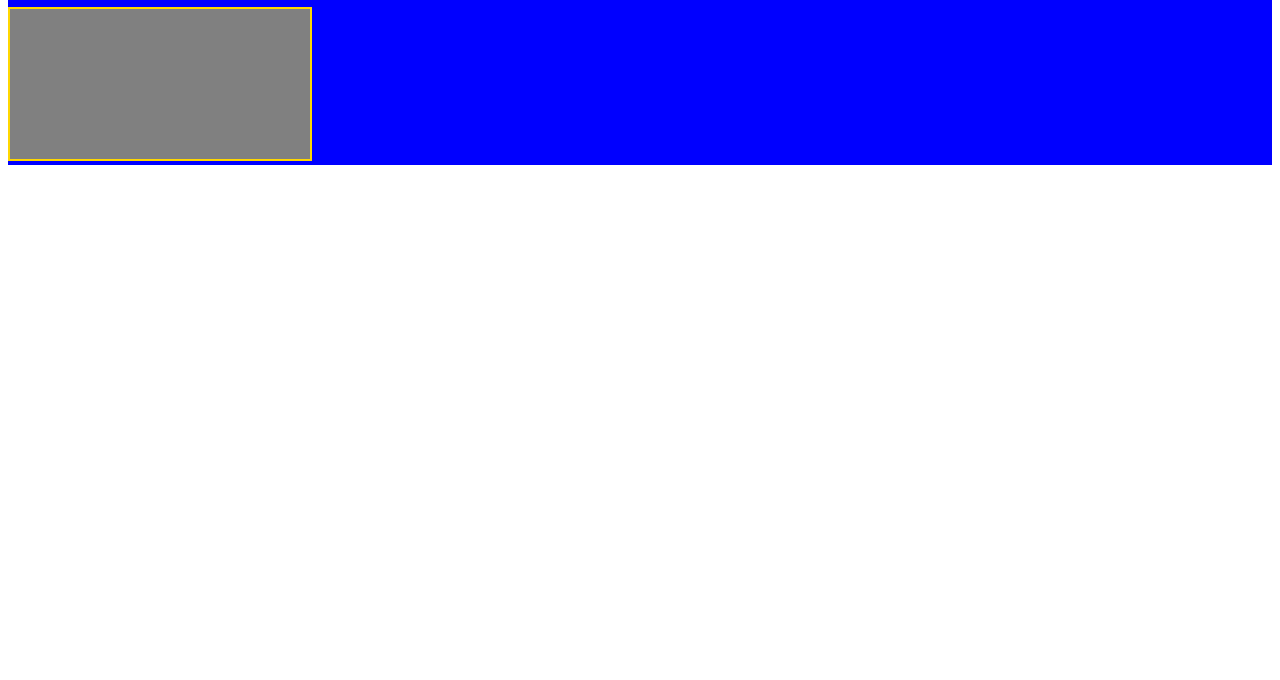
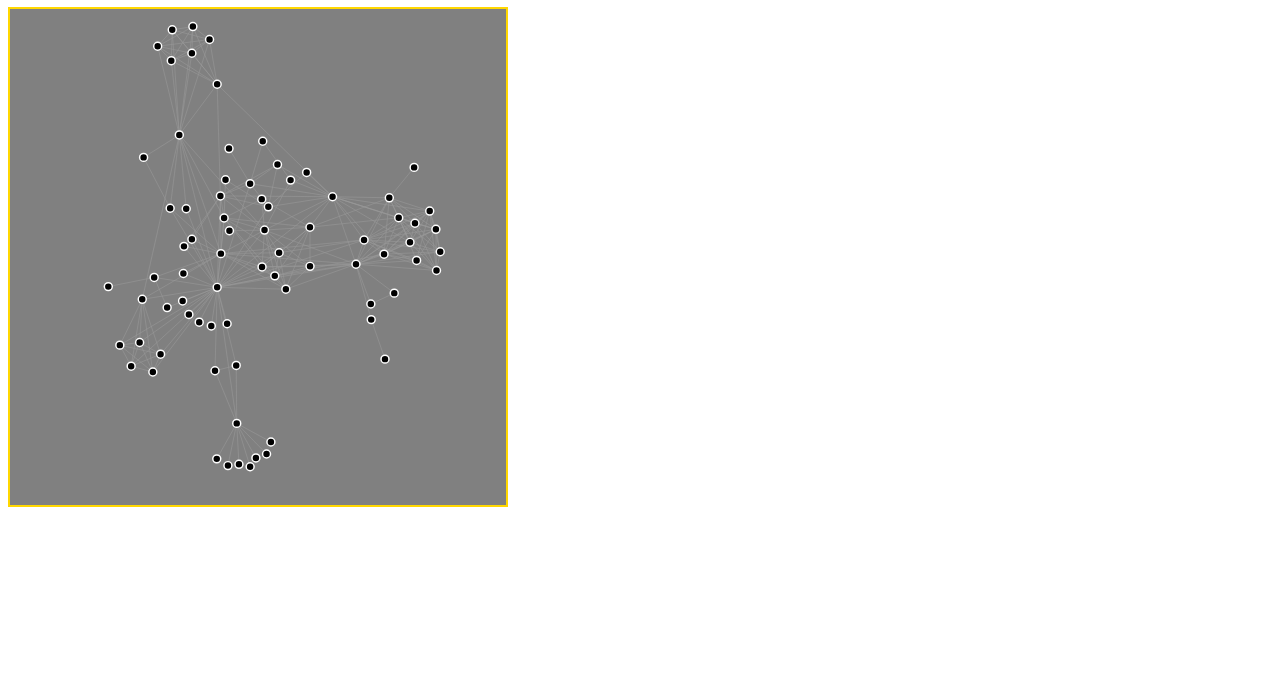
Before and after one commit to hariswb/networknarrative, a React app: page / in a window 1280 px wide. Shown: the part 120-800 px from the top of the page. Built offline with nearby package versions, Linux system fonts and the light colour scheme.

Commit message:
add working d3 graph force layout

```diff
--- a/package.json
+++ b/package.json
@@ -40,6 +40,7 @@
     "webpack-dev-server": "^3.9.0"
   },
   "dependencies": {
+    "d3": "^6.1.1",
     "react": "^16.12.0",
     "react-dom": "^16.12.0"
   }
--- a/src/components/chart.js
+++ b/src/components/chart.js
@@ -1,11 +1,87 @@
-import React from "react";
+import React, {useEffect,useState,useRef} from "react";
 import ReactDOM from "react-dom";
+import * as d3 from "d3"
 
-const svgStyle = {border: "2px solid gold",
-backgroundColor: "grey"}
 
-function Chart(){
-	return<svg style={svgStyle}/>
+function Chart(props){
+	const svgStyle = {border: "2px solid gold",
+	backgroundColor: "grey"}
+
+	const width = 500
+	const height = 500
+
+	const ref = useRef()
+	const drag = simulation => {
+		  function dragstarted(event) {
+		    if (!event.active) simulation.alphaTarget(0.3).restart();
+		    event.subject.fx = event.subject.x;
+		    event.subject.fy = event.subject.y;
+		  }
+		  function dragged(event) {
+		    event.subject.fx = event.x;
+		    event.subject.fy = event.y;
+		  }
+		  function dragended(event) {
+		    if (!event.active) simulation.alphaTarget(0);
+		    event.subject.fx = null;
+		    event.subject.fy = null;
+		  }
+		  return d3.drag()
+		      .on("start", dragstarted)
+		      .on("drag", dragged)
+		      .on("end", dragended);
+		}
+	useEffect(() => {
+	    const svg = d3.select(ref.current)
+	    			      .attr("viewBox", [0, 0, width, height]);
+
+		const links = props.edges.map(d => Object.create({"source": d[0],"target":d[1],"value":1}))
+  		const nodes = props.nodes.map(d => Object.create(d));
+
+	    const simulation = d3.forceSimulation(nodes)
+              .force("center", d3.forceCenter(width/2, height/2))
+              .force("charge", d3.forceManyBody())
+              .force("link", d3.forceLink(links).id(d => d.character))
+
+        const link = svg.append("g")
+	      .attr("stroke", "#999")
+	      .attr("stroke-opacity", 0.6)
+	      .selectAll("line")
+	      .data(links)
+	      .join("line")
+	      .attr("stroke-width", d => Math.sqrt(d.value));
+
+	    const node = svg.append("g")
+	      .attr("stroke", "#fff")
+	      .attr("stroke-width", 1.5)
+	      .selectAll("circle")
+	      .data(nodes)
+	      .join("circle")
+	      .attr("r", 4)
+	      .attr("fill", "black")
+	      .call(drag(simulation));
+
+      	simulation.on("tick", () => {
+		    link
+		        .attr("x1", d => d.source.x)
+		        .attr("y1", d => d.source.y)
+		        .attr("x2", d => d.target.x)
+		        .attr("y2", d => d.target.y);
+
+		    node
+		        .attr("cx", d => d.x)
+		        .attr("cy", d => d.y);
+		  });
+
+  	}, [])
+	return(
+			<div className="chartbox">
+				<svg
+		      		ref={ref}
+		      		style={svgStyle}
+		      	/>
+	      	</div>
+	      	)
 }
 
 export default Chart;
--- a/src/components/dashboard.js
+++ b/src/components/dashboard.js
@@ -2,15 +2,17 @@ import React,  {useState, useEffect} from "react";
 import ReactDOM from "react-dom";
 import Chart from "./chart.js"
 import lesmischars from "../data/lesmischars.json"
-
+import lesmisgraph from "../data/lesmisgraph.json"
 function Dashboard(props) {
-	const data = JSON.parse(lesmischars)
-	const mapdata = data.map(x=>x.character)
-	console.log(mapdata)
+	const lesmisChars = JSON.parse(lesmischars)
+	const lesmisGraph = lesmisgraph
+	// console.log(lesmisChars)
 	return (
 	  	<div className="container">
 	  		<h1>Hello, {props.name}</h1>
-	  		<Chart/>
+	  		<Chart nodes={lesmisChars}
+	  			   edges={lesmisGraph["edges"]}
+	  			   />
 	  	</div>
 	);
 
--- a/src/index.css
+++ b/src/index.css
@@ -4,7 +4,7 @@ body {
 }
 
 div {
-	background-color: teal;
+	/*background-color: teal;*/
 }
 
 img {
@@ -12,5 +12,10 @@ img {
 	height: 426px;
 }
 .container{
+	/*background-color: blue;*/
+}
+.chartbox{
 	background-color: blue;
+	width:500px;
+	height: 500px;
 }
```
Also changed, not shown: src/data/lesmischars.json (+1 -1 lines), src/data/lesmisgraph.json (added, +1 -0 lines), 1 other file.
